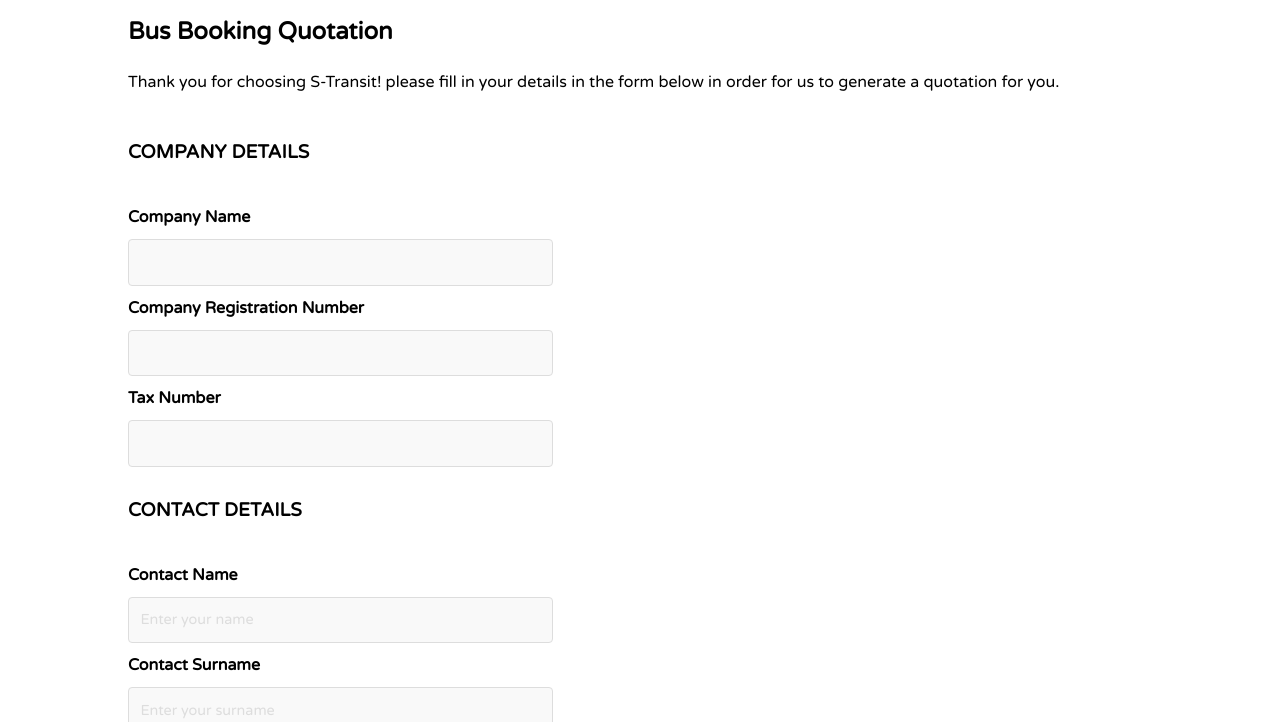
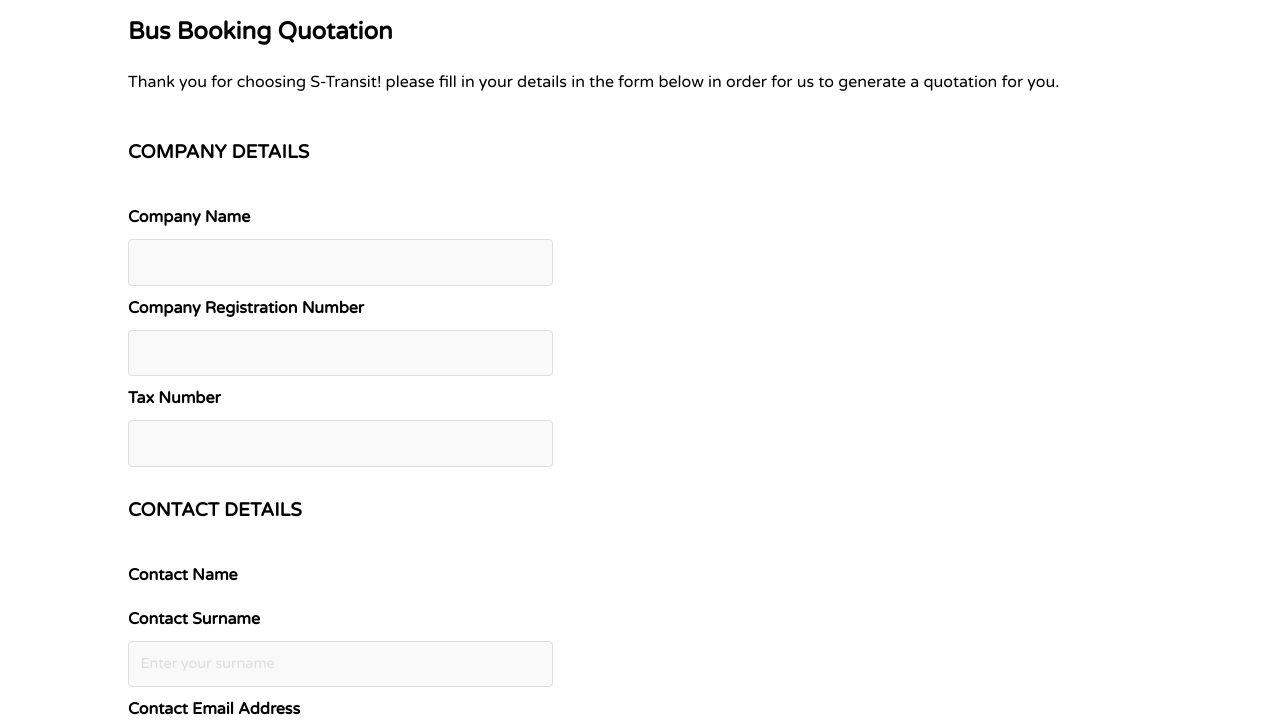
Before and after one commit to iknowtavonga/bus-quotations, a plain HTML site: page quotation.html in a window 1280 px wide. Shown: the part 78-800 px from the top of the page. Drawn offline with Linux system fonts and the light colour scheme.

Commit message:
Final Update

```diff
--- a/quotation.html
+++ b/quotation.html
@@ -41,8 +41,7 @@
 
                 <section class="contactDetails">
                     <h3 class="formHeading">Contact Details</h3>
-                    <label class="quotationLabel" for="contactName">Contact Name</label>
-                    <input class="quotationInput" type="text" id="contactName" name="contactName" placeholder="Enter your name" required>
+                    <label class="quotationLabel" for="contactName">Contact Name </label>
 
                     <label class="quotationLabel" for="contactSurname">Contact Surname</label>
                     <input class="quotationInput" type="text" id="contactSurname" name="contactSurname" placeholder="Enter your surname" required>
```
Also changed, not shown: index.html (line endings or trailing spaces).
